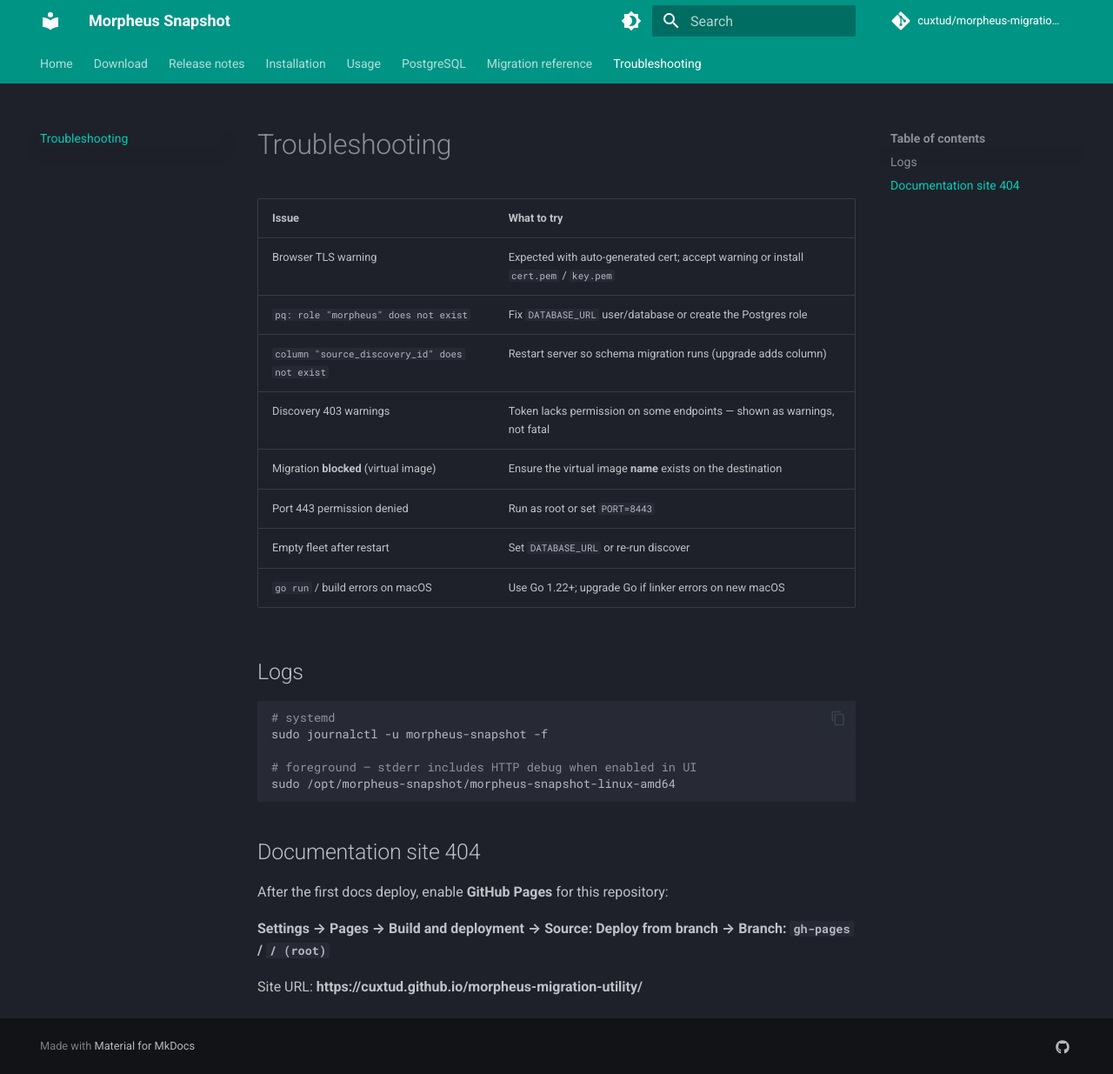
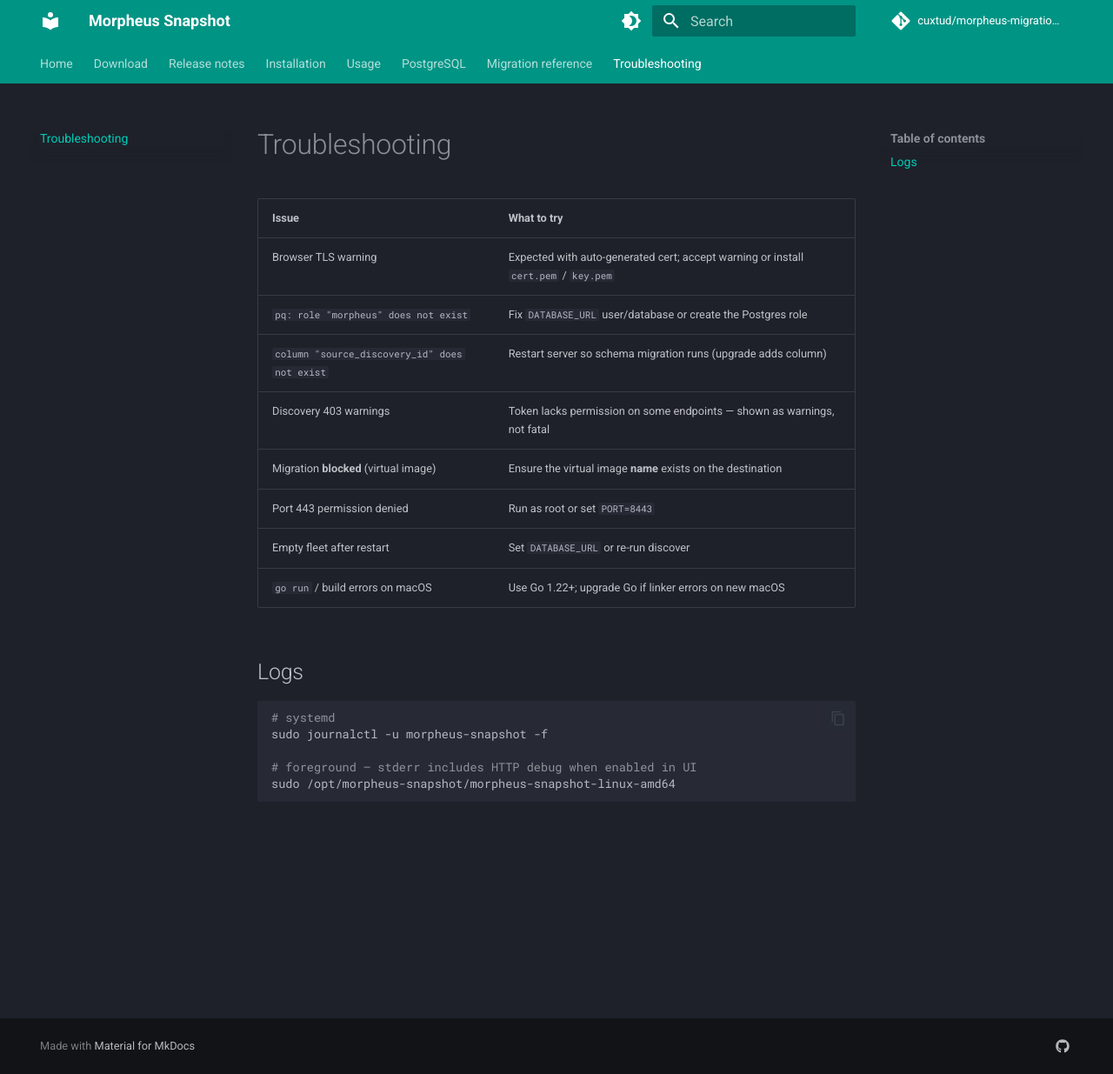
Before and after one commit to cuxtud/morpheus-migration-utility, an MkDocs documentation site: the page built from docs/troubleshooting.md, in a window 1280 px wide and 1235 px high. Shown: the whole window at 87% size. Built offline with MkDocs 1.6.1 and Material for MkDocs 9.7.7, drawn with Linux system fonts in a browser that asks for light colours; comment, search, counter and statistics services are not loaded.

Commit message:
docs: remove documentation site 404 section from troubleshooting
Co-authored-by: Cursor <cursoragent@cursor.com>

````diff
--- a/docs/troubleshooting.md
+++ b/docs/troubleshooting.md
@@ -20,11 +20,3 @@ sudo journalctl -u morpheus-snapshot -f
 # foreground — stderr includes HTTP debug when enabled in UI
 sudo /opt/morpheus-snapshot/morpheus-snapshot-linux-amd64
 ```
-
-## Documentation site 404
-
-After the first docs deploy, enable **GitHub Pages** for this repository:
-
-**Settings → Pages → Build and deployment → Source: Deploy from branch → Branch: `gh-pages` / `/ (root)`**
-
-Site URL: **https://cuxtud.github.io/morpheus-migration-utility/**
````
